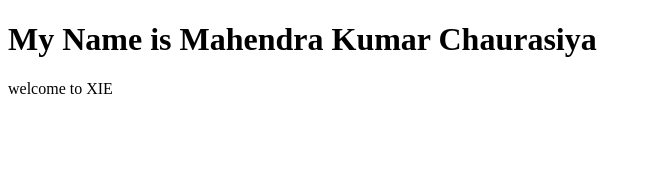
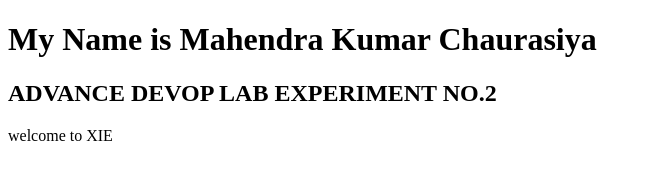
Before and after one commit to mahendra9642/aws-codepipeline-s3-codedeploy-linux, a plain HTML site: page index.html in a window 1280 px wide. Shown: the whole page, without its empty margins (0-651 px from the left). Drawn offline with Linux system fonts and the light colour scheme.

Commit message:
Update index.html

```diff
--- a/index.html
+++ b/index.html
@@ -4,6 +4,7 @@
 <body>
 
 <h1> My Name is Mahendra Kumar Chaurasiya </h1>
+  <h2>ADVANCE DEVOP LAB EXPERIMENT NO.2</h2>
 <p> welcome to XIE </p>
 
 </body>
```
